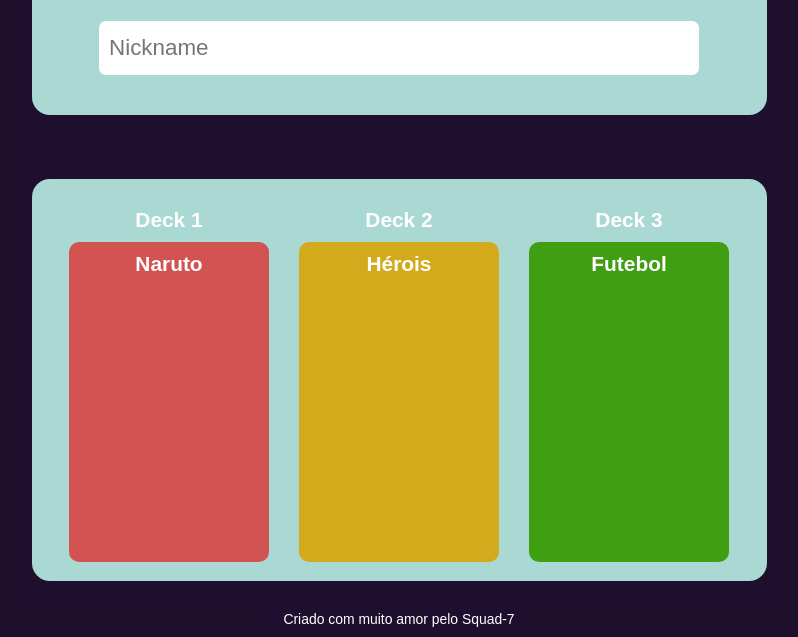
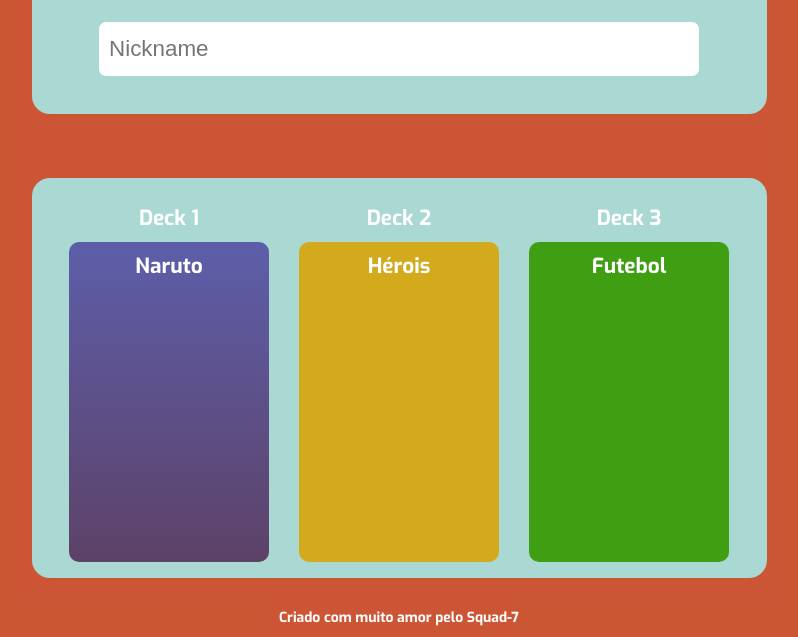
Before and after one commit to lucasstecher/STUN, a plain HTML site: page web/index.html in a window 1280 px wide. Shown: the part 163-800 px from the top of the page, without its empty margins (241-1039 px from the left). Drawn offline with Linux system fonts and the light colour scheme.

Commit message:
style: ajustar estilo página jogar

```diff
--- a/web/css/style.css
+++ b/web/css/style.css
@@ -1,3 +1,4 @@
+@import url("https://fonts.googleapis.com/css?family=Exo:700");
 :root {
   --bg-color: #aad8d3;
   --text-color: #fff;
@@ -10,9 +11,9 @@
 }
 
 body {
-  font-family: sans-serif;
+  font-family: "Exo", sans-serif;
   font-size: 87%;
-  background-color: rebeccapurple;
+  background-color: #ef653b;
   color: var(--text-color);
   height: 100vh;
 }
@@ -63,7 +64,7 @@
 .primeiro__deck {
   width: 221px;
   height: 340px;
-  background-color: #d35353;
+  background: linear-gradient(rgb(93, 94, 170), rgb(93, 66, 103));
   text-align: center;
   /* margin: 15px 0 15px 0; */
   border-radius: 10px;
@@ -187,7 +188,7 @@
     bottom: 0;
     left: 0;
     right: 0;
-    background-color: rgba(0, 0, 0, 0.7);
+    background-color: rgba(63, 26, 26, 0.2);
   }
 
   footer {
```
